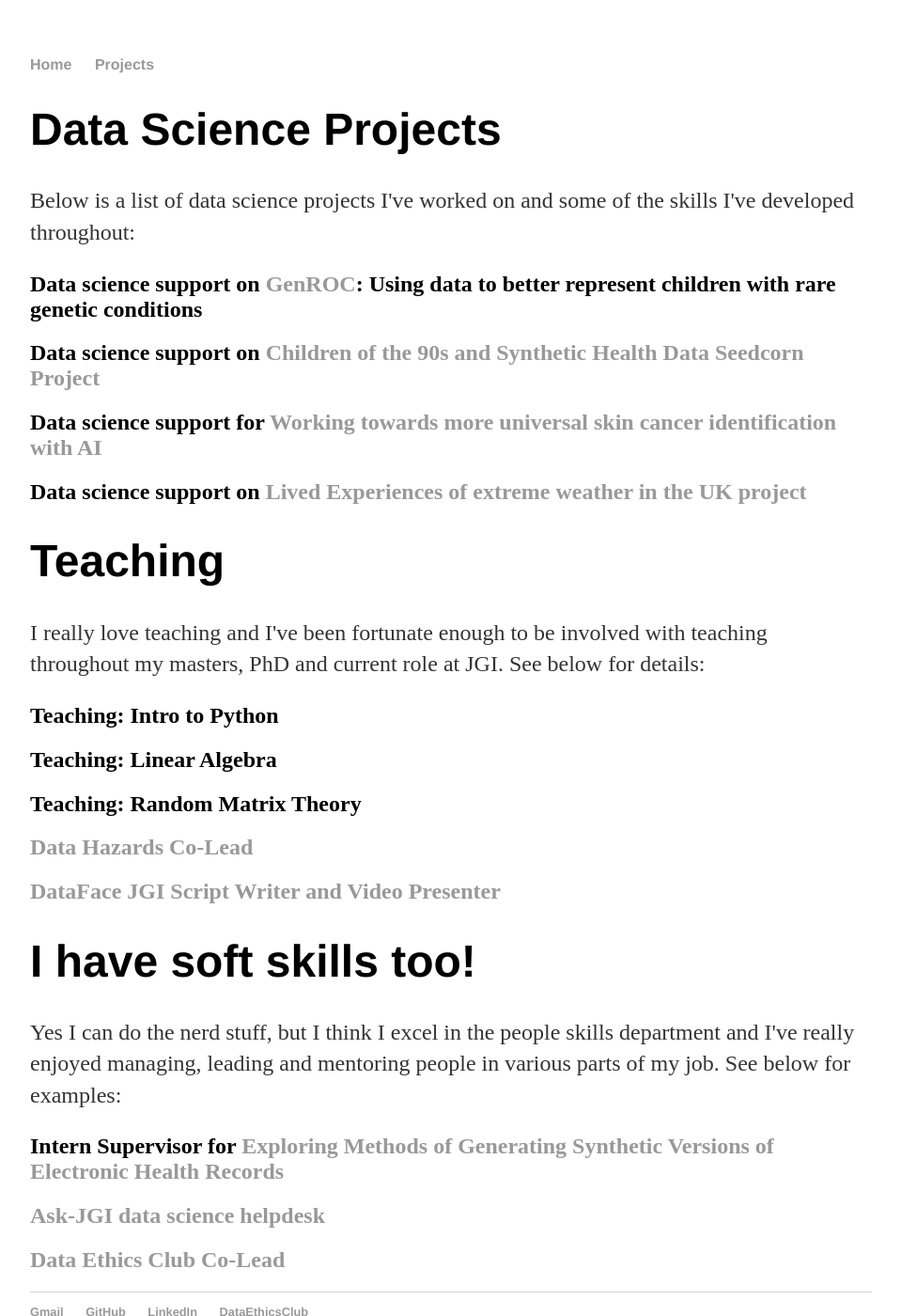
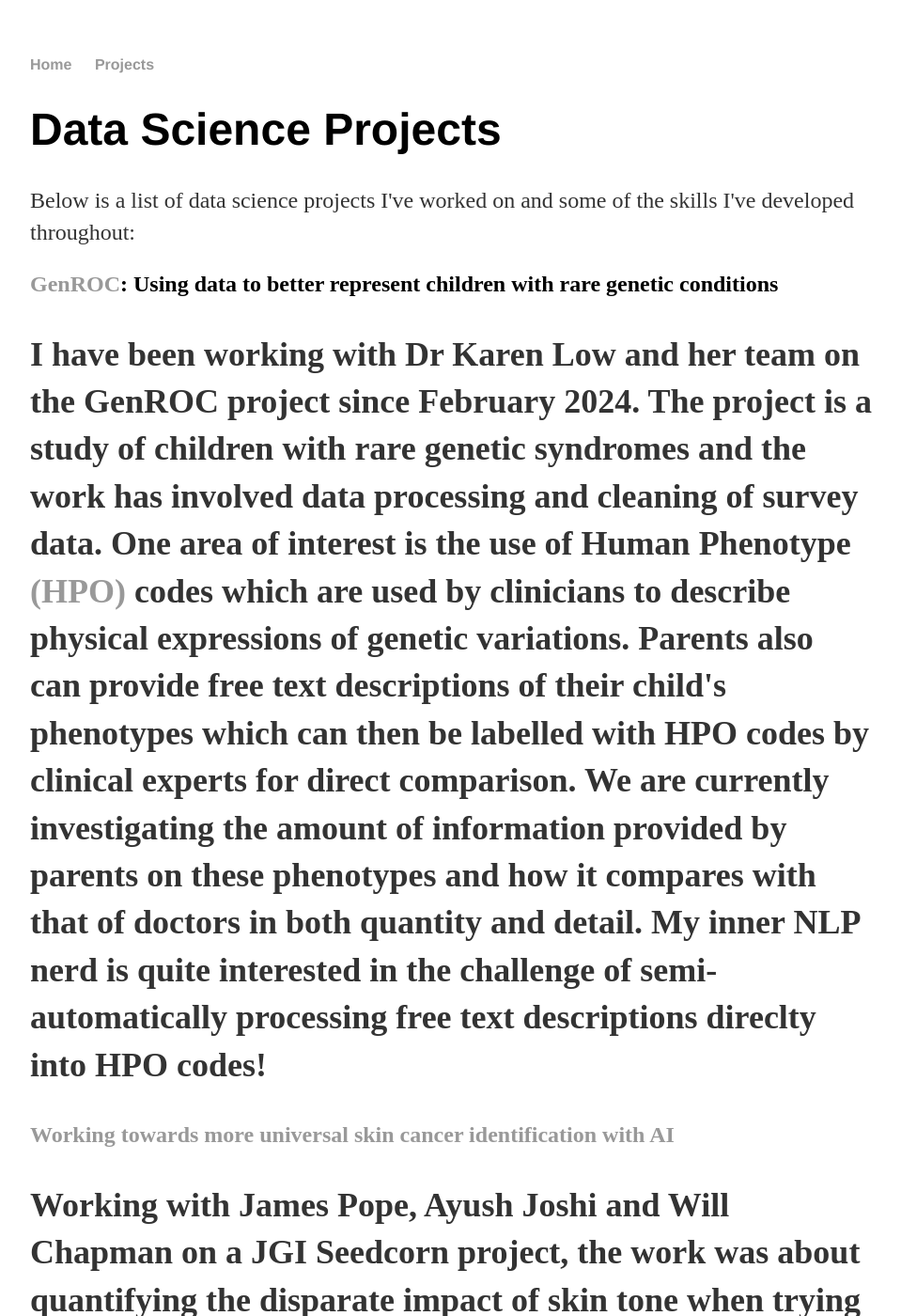
Before and after one commit to HuwWDay/HuwWDay.github.io, a Jekyll site: the page built from projects/index.html, in a window 1280 px wide and 1400 px high. Shown: the whole window at 94% size, without its empty margins (160-1119 px from the left). Built offline with Jekyll 4.4.1, drawn with Linux system fonts in a browser that asks for light colours; some of the changed text lies outside the part shown.

Commit message:
Update index.html
Need some links for skintone
Also want to talk about climate topic modelling

Then talk a bit about teaching

```diff
--- a/projects/index.html
+++ b/projects/index.html
@@ -6,13 +6,26 @@
 		<h1>Data Science Projects</h1>
 		<p>Below is a list of data science projects I've worked on and some of the skills I've developed throughout:
 
-  <h2>Data science support on <a href="https://www.bristol.ac.uk/golding/impact/project-case-studies/genroc-study/">GenROC</a>: Using data to better represent children with rare genetic conditions <h2>
+  <h2><a href="https://www.bristol.ac.uk/golding/impact/project-case-studies/genroc-study/">GenROC</a>: Using data to better represent children with rare genetic conditions <h2>
+	<p>I have been working with Dr Karen Low and her team on the GenROC project since February 2024. The project is a study of children with rare genetic syndromes and the work has involved data processing
+	and cleaning of survey data. One area of interest is the use of Human Phenotype <a href="https://hpo.jax.org/">(HPO)</a> codes which are used by clinicians to describe physical expressions of genetic variations.
+	Parents also can provide free text descriptions of their child's phenotypes which can then be labelled with HPO codes by clinical experts for direct comparison. We are currently investigating the amount of information
+	provided by parents on these phenotypes and how it compares with that of doctors in both quantity and detail.
+	My inner NLP nerd is quite interested in the challenge of semi-automatically processing free text descriptions direclty into HPO codes!</p>
 
-  <h2>Data science support on <a href="https://jeangoldinginstitute.blogs.bristol.ac.uk/2024/08/07/children-of-the-90s-and-synthetic-health-data/">Children of the 90s and Synthetic Health Data Seedcorn Project</a> <h2>
+  <h2><a href="https://jeangoldinginstitute.blogs.bristol.ac.uk/2024/09/02/working-towards-more-universal-skin-cancer-identification-with-ai/">Working towards more universal skin cancer identification with AI</a> <h2>
+	<p>Working with James Pope, Ayush Joshi and Will Chapman on a JGI Seedcorn project, the work was about quantifying the disparate impact of skin tone when trying to deduce if a cancer lesion is benign or malignant.
 
-  <h2>Data science support for <a href="https://jeangoldinginstitute.blogs.bristol.ac.uk/2024/09/02/working-towards-more-universal-skin-cancer-identification-with-ai/">Working towards more universal skin cancer identification with AI</a> <h2>
+	The problem becomes more difficult when you consider that we don't have skin tone labels for all of your images and that skin cancer lesions are not regular in shape.
+	This means that getting a computer vision model to work out what part of an image is the lesion itself is an interesting problem itself. I trained and tested various RESNET neural networks using PyTorch as well as
+	performing exploratory data analysis of the ISIC dataset to try to infer what signals (if any) images gave off corresponding to their labelled skintone.</p>
 
-  <h2>Data science support on <a href="https://www.climatebristol.org/people/huw-day/">Lived Experiences of extreme weather in the UK project </a> <h2>
+  <h2><a href="https://www.climatebristol.org/people/huw-day/">Lived Experiences of extreme weather in the UK project </a> <h2>
+
+<h2><a href="https://jeangoldinginstitute.blogs.bristol.ac.uk/2024/08/07/children-of-the-90s-and-synthetic-health-data/">Children of the 90s and Synthetic Health Data Seedcorn Project</a> <h2>
+    	<p>Working with Mark Mumme, Eleanor Walsh, Dan Smith and Debbie Johnson on a JGI funded Seedcorn project, we investigated the premise of using synthetic data generation methods to develop a synthetic version of
+	the ALSPAC (Avon Longitudinal Study of Parents and Children) dataset. We surveyed researchers who had previously accessed ALSPAC data on what sort of synthetic data they would be interested in.
+	My role was to provide expertise on the data science specific aspect, giving insight into methods for generating and benchmarking synthetic data. </p>
 
 	  <h1>Teaching</h1>
 	  <p>I really love teaching and I've been fortunate enough to be involved with teaching throughout my masters, PhD and current role at JGI. See below for details:
```
